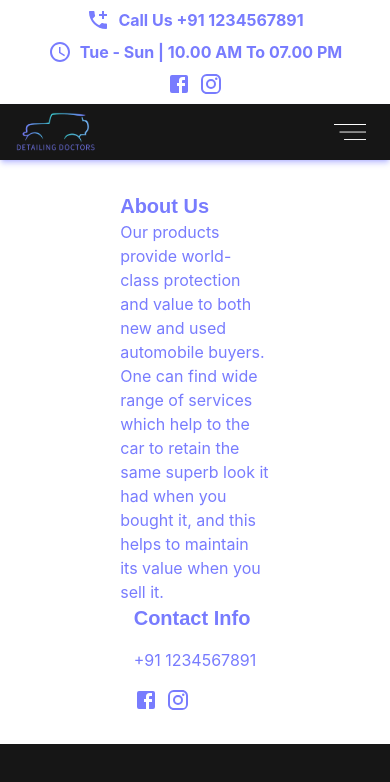
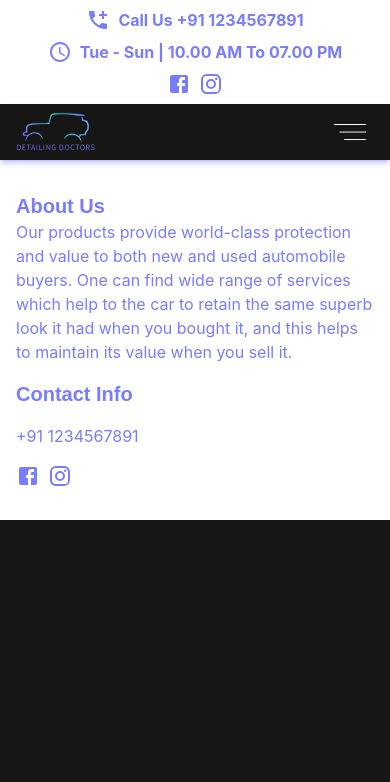
Before and after one commit to Ramanjs/detailing-doctors, a React (Create React App) app: page /#/products/1 in a window 390 px wide. Shown: the top 782 px of the page. Built offline with nearby package versions, Linux system fonts and the light colour scheme; no server answers; the HTML template or start-up script is replaced by a standard one.

Commit message:
update: footer responsiveness

```diff
--- a/src/components/Footer.js
+++ b/src/components/Footer.js
@@ -3,8 +3,8 @@ import InstagramIcon from '@mui/icons-material/Instagram';
 
 export default function Footer() {
   return (
-    <div className="w-full flex flex-col sm:flex-row justify-between items-center sm:items-start bg-white text-secondary px-2 sm:px-36 py-8">
-      <div className="max-w-[40%]">
+    <div className="w-full flex flex-col sm:flex-row justify-between sm:items-start bg-white text-secondary px-4 sm:px-36 py-8 space-y-4 sm:space-y-0">
+      <div className="w-full sm:max-w-[40%]">
         <p className="text-xl font-bold font-chakra">About Us</p>
         <p>Our products provide world-class protection and value to both new and used automobile buyers. One can find wide range of services which help to the car to retain the same superb look it had when you bought it, and this helps to maintain its value when you sell it.</p>
       </div>
```
